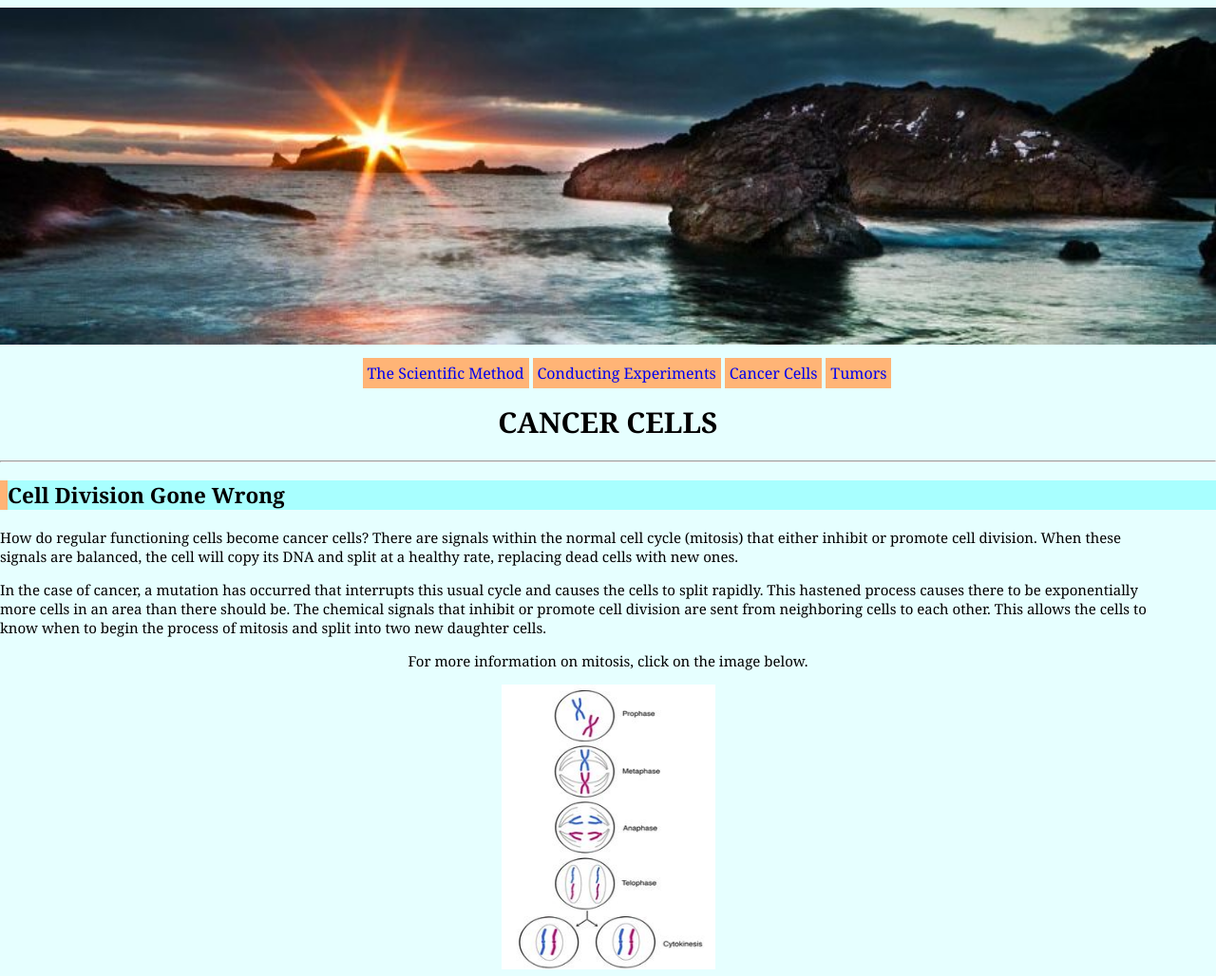
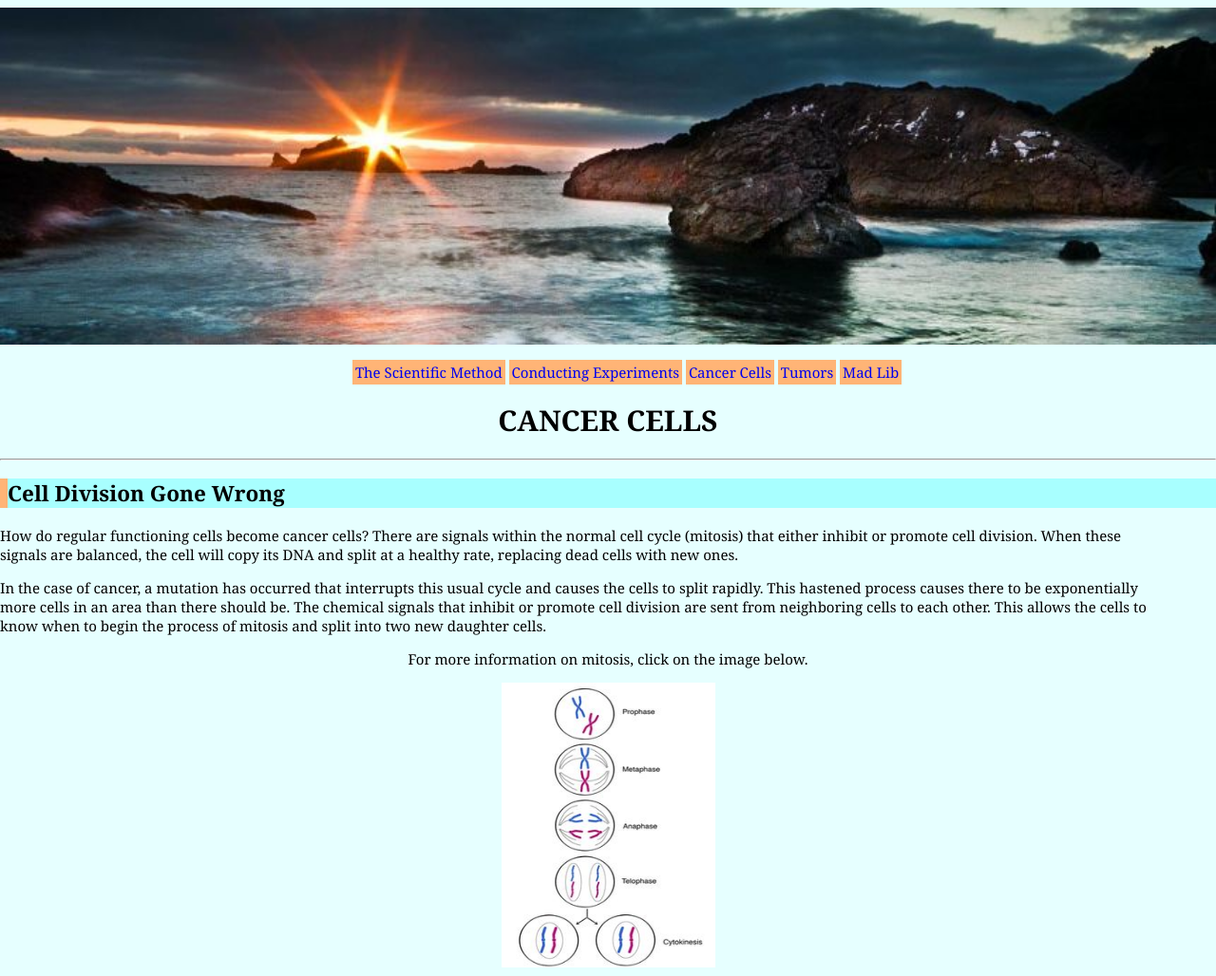
Before and after one commit to sierrabrowning/sierrabrowning.github.io, a plain HTML site: page biologyreport.html in a window 1280 px wide. Shown: the top 1028 px of the page at 95% size. Drawn offline with Linux system fonts and the light colour scheme.

Commit message:
Add files via upload

```diff
--- a/biologyreport.html
+++ b/biologyreport.html
@@ -15,6 +15,7 @@
 <li><a href="http://www.sciencemadesimple.com/scientific_method.html">Conducting Experiments</a></li>
 <li><a href="biologyreport.html">Cancer Cells</a></li>
 <li><a href="http://www.medicalnewstoday.com/articles/249141.php">Tumors</a></li>
+<li><a href="story.html">Mad Lib</a></li>
 </ul>
 </div>
 <h1>CANCER CELLS</h1><hr/>
--- a/style.css
+++ b/style.css
@@ -39,11 +39,11 @@ div.banner {
 .banner li {
 	background-color: #FFB476;
 	border: none;
-	padding: 5px 5px;
+	padding: 3px 3px;
 	margin: auto;
 	text-decoration: none;
 	display: inline;
-	font-size: 16px;
+	font-size: 15px;
 	width: 25%;
 }
 
@@ -91,3 +91,7 @@ td {
 .vocab {
 	text-align: left;
 }
+
+span {
+	color:#A20000;
+}
```
Also changed, not shown: scientificmethodreport.html (+1 -0 lines).
